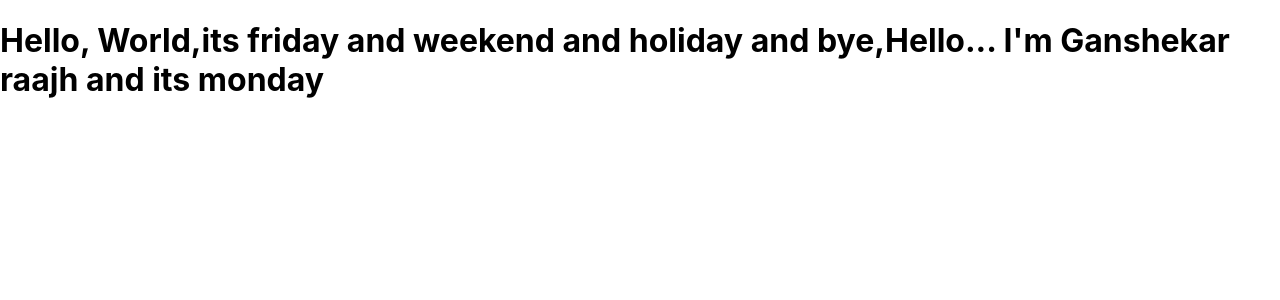
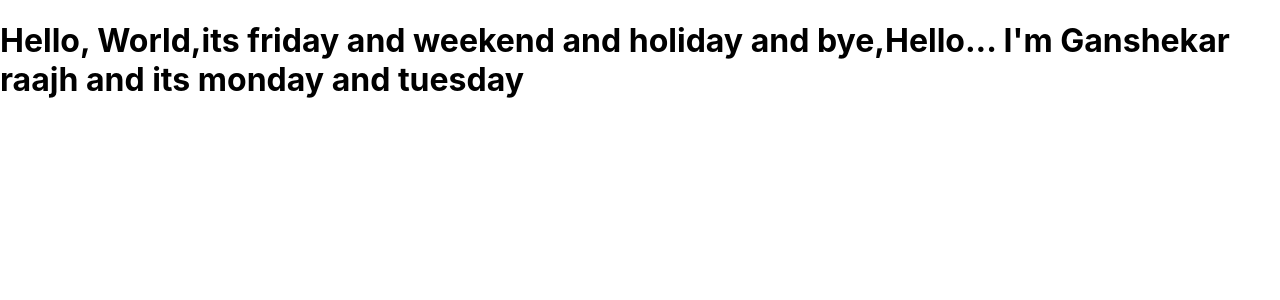
Before and after one commit to raajh/my-hello-react-app, a React (Create React App) app: page / in a window 1280 px wide. Shown: the top 300 px of the page. Built offline with nearby package versions, Linux system fonts and the light colour scheme.

Commit message:
Updated App.js file

```diff
--- a/src/App.js
+++ b/src/App.js
@@ -4,7 +4,7 @@ function App() {
   return (
     <div>
       <h1>Hello, World,its friday and weekend and holiday and bye,Hello...
-        I'm Ganshekar  raajh and its monday
+        I'm Ganshekar  raajh and its monday and tuesday
 
       </h1>
     </div>
```
